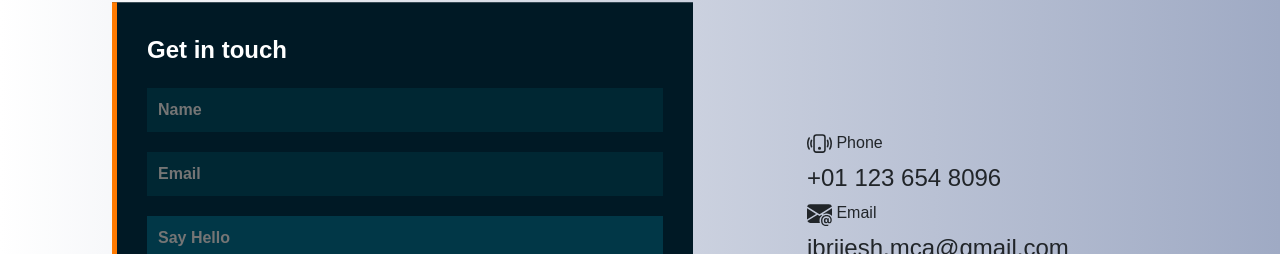
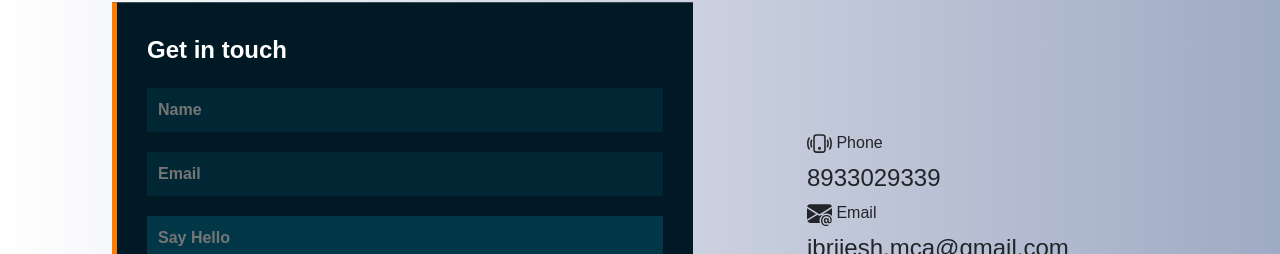
Before and after one commit to Brijesh-mca/my-portfolio, a plain HTML site: page index.html in a window 1280 px wide. Shown: the part 3008-3262 px from the top of the page. Drawn offline with nearby package versions, Linux system fonts and the light colour scheme.

Commit message:
Update index.html

```diff
--- a/index.html
+++ b/index.html
@@ -628,7 +628,7 @@
                             <path d="M10 3a1 1 0 0 1 1 1v8a1 1 0 0 1-1 1H6a1 1 0 0 1-1-1V4a1 1 0 0 1 1-1zM6 2a2 2 0 0 0-2 2v8a2 2 0 0 0 2 2h4a2 2 0 0 0 2-2V4a2 2 0 0 0-2-2z"/>
                             <path d="M8 12a1 1 0 1 0 0-2 1 1 0 0 0 0 2M1.599 4.058a.5.5 0 0 1 .208.676A7 7 0 0 0 1 8c0 1.18.292 2.292.807 3.266a.5.5 0 0 1-.884.468A8 8 0 0 1 0 8c0-1.347.334-2.619.923-3.734a.5.5 0 0 1 .676-.208m12.802 0a.5.5 0 0 1 .676.208A8 8 0 0 1 16 8a8 8 0 0 1-.923 3.734.5.5 0 0 1-.884-.468A7 7 0 0 0 15 8c0-1.18-.292-2.292-.807-3.266a.5.5 0 0 1 .208-.676M3.057 5.534a.5.5 0 0 1 .284.648A5 5 0 0 0 3 8c0 .642.12 1.255.34 1.818a.5.5 0 1 1-.93.364A6 6 0 0 1 2 8c0-.769.145-1.505.41-2.182a.5.5 0 0 1 .647-.284m9.886 0a.5.5 0 0 1 .648.284C13.855 6.495 14 7.231 14 8s-.145 1.505-.41 2.182a.5.5 0 0 1-.93-.364C12.88 9.255 13 8.642 13 8s-.12-1.255-.34-1.818a.5.5 0 0 1 .283-.648"/>
                           </svg> Phone</h6>
-                        <h4>+01 123 654 8096</h4>
+                        <h4>8933029339</h4>
 
                     </div>
                     <div class="col-auto">
```
